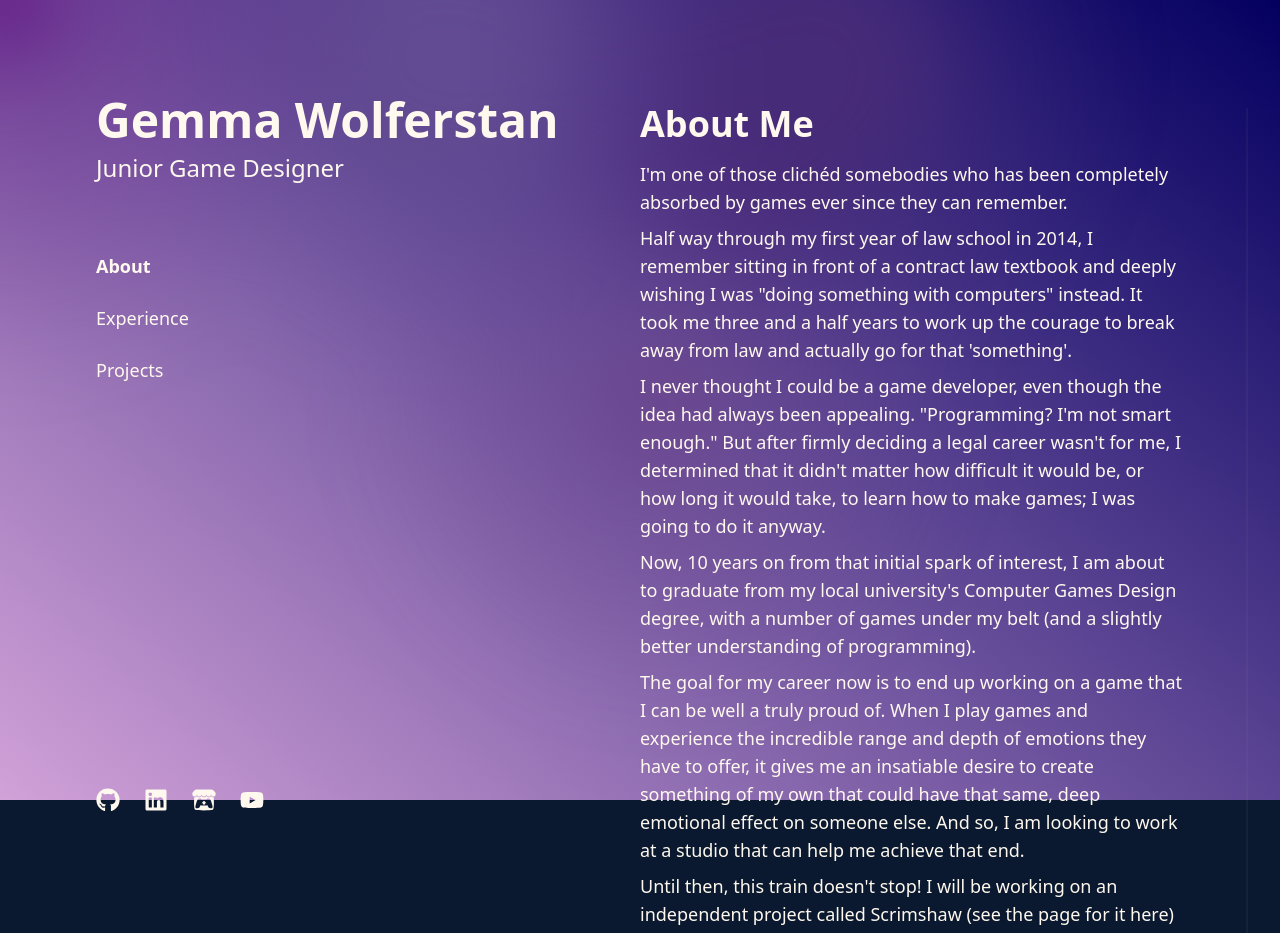
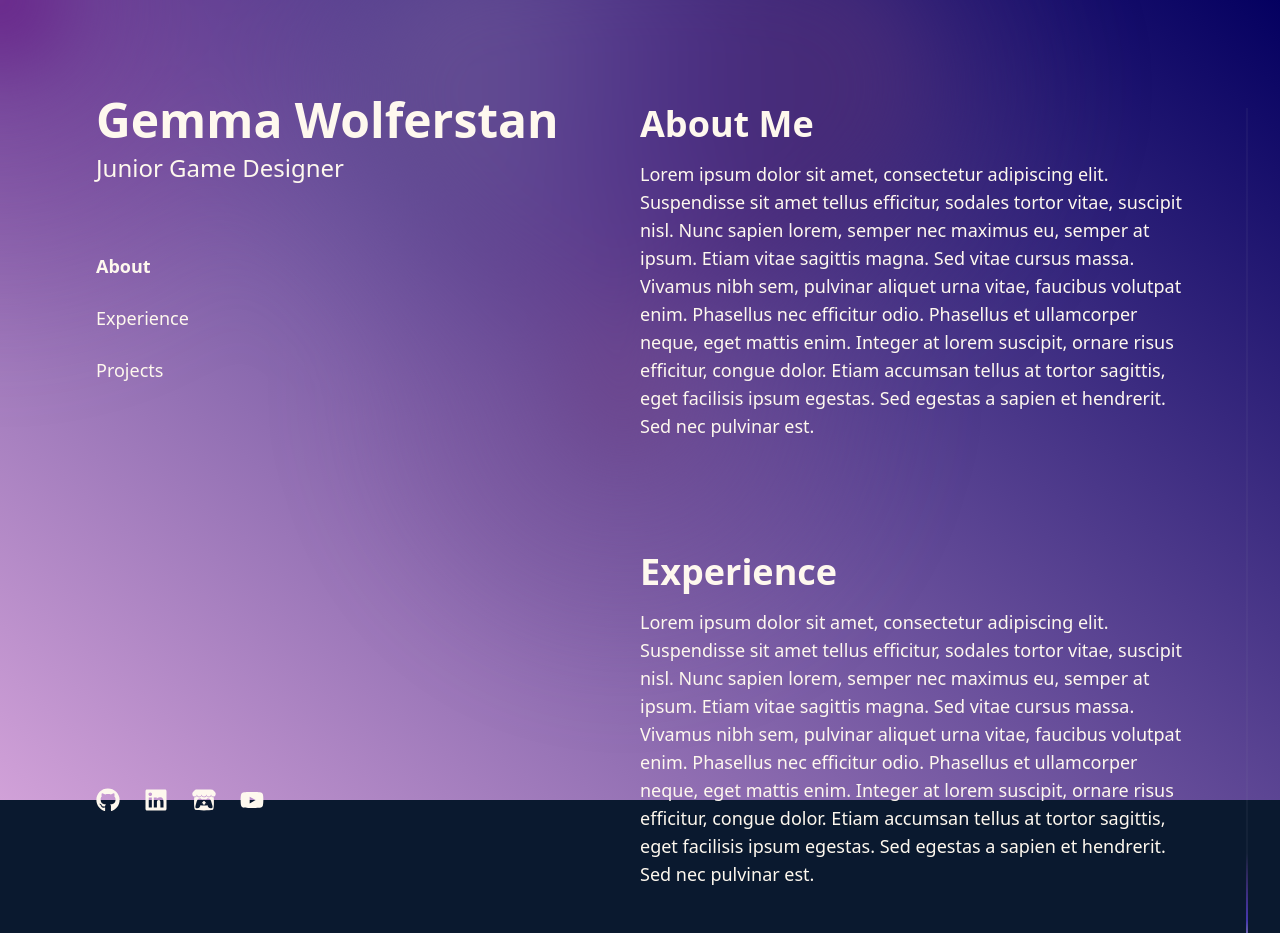
Before and after one commit to gkarountzos/gemma-wolferstan, a Next.js app: page / in a window 1280 px wide. Shown: the top 933 px of the page. Built offline with nearby package versions, Linux system fonts and the light colour scheme.

Commit message:
Removed cringe text

```diff
--- a/components/About.tsx
+++ b/components/About.tsx
@@ -1,12 +1,9 @@
+// Where to change the About section
+
 import React from "react";
 
 const aboutText: string[] = [
-  "I'm one of those clichéd somebodies who has been completely absorbed by games ever since they can remember.",
-  "Half way through my first year of law school in 2014, I remember sitting in front of a contract law textbook and deeply wishing I was \"doing something with computers\" instead. It took me three and a half years to work up the courage to break away from law and actually go for that 'something'.",
-  "I never thought I could be a game developer, even though the idea had always been appealing. \"Programming? I'm not smart enough.\" But after firmly deciding a legal career wasn't for me, I determined that it didn't matter how difficult it would be, or how long it would take, to learn how to make games; I was going to do it anyway.",
-  "Now, 10 years on from that initial spark of interest, I am about to graduate from my local university's Computer Games Design degree, with a number of games under my belt (and a slightly better understanding of programming).",
-  "The goal for my career now is to end up working on a game that I can be well a truly proud of. When I play games and experience the incredible range and depth of emotions they have to offer, it gives me an insatiable desire to create something of my own that could have that same, deep emotional effect on someone else. And so, I am looking to work at a studio that can help me achieve that end.",
-  "Until then, this train doesn't stop! I will be working on an independent project called Scrimshaw (see the page for it here) in an effort to hone my skills and improve in rusty areas, not to mention simply having fun creating a game within my favourite genre (turn-based combat!).",
+  "Lorem ipsum dolor sit amet, consectetur adipiscing elit. Suspendisse sit amet tellus efficitur, sodales tortor vitae, suscipit nisl. Nunc sapien lorem, semper nec maximus eu, semper at ipsum. Etiam vitae sagittis magna. Sed vitae cursus massa. Vivamus nibh sem, pulvinar aliquet urna vitae, faucibus volutpat enim. Phasellus nec efficitur odio. Phasellus et ullamcorper neque, eget mattis enim. Integer at lorem suscipit, ornare risus efficitur, congue dolor. Etiam accumsan tellus at tortor sagittis, eget facilisis ipsum egestas. Sed egestas a sapien et hendrerit. Sed nec pulvinar est. ",
 ];
 
 const About: React.FC = () => {
--- a/components/Experience.tsx
+++ b/components/Experience.tsx
@@ -1,12 +1,7 @@
 import React from "react";
 
 const experienceText: string[] = [
-  "I'm one of those clichéd somebodies who has been completely absorbed by games ever since they can remember.",
-  "Half way through my first year of law school in 2014, I remember sitting in front of a contract law textbook and deeply wishing I was \"doing something with computers\" instead. It took me three and a half years to work up the courage to break away from law and actually go for that 'something'.",
-  "I never thought I could be a game developer, even though the idea had always been appealing. \"Programming? I'm not smart enough.\" But after firmly deciding a legal career wasn't for me, I determined that it didn't matter how difficult it would be, or how long it would take, to learn how to make games; I was going to do it anyway.",
-  "Now, 10 years on from that initial spark of interest, I am about to graduate from my local university's Computer Games Design degree, with a number of games under my belt (and a slightly better understanding of programming).",
-  "The goal for my career now is to end up working on a game that I can be well a truly proud of. When I play games and experience the incredible range and depth of emotions they have to offer, it gives me an insatiable desire to create something of my own that could have that same, deep emotional effect on someone else. And so, I am looking to work at a studio that can help me achieve that end.",
-  "Until then, this train doesn't stop! I will be working on an independent project called Scrimshaw (see the page for it here) in an effort to hone my skills and improve in rusty areas, not to mention simply having fun creating a game within my favourite genre (turn-based combat!).",
+  "Lorem ipsum dolor sit amet, consectetur adipiscing elit. Suspendisse sit amet tellus efficitur, sodales tortor vitae, suscipit nisl. Nunc sapien lorem, semper nec maximus eu, semper at ipsum. Etiam vitae sagittis magna. Sed vitae cursus massa. Vivamus nibh sem, pulvinar aliquet urna vitae, faucibus volutpat enim. Phasellus nec efficitur odio. Phasellus et ullamcorper neque, eget mattis enim. Integer at lorem suscipit, ornare risus efficitur, congue dolor. Etiam accumsan tellus at tortor sagittis, eget facilisis ipsum egestas. Sed egestas a sapien et hendrerit. Sed nec pulvinar est. ",
 ];
 
 const Experience: React.FC = () => {
```
